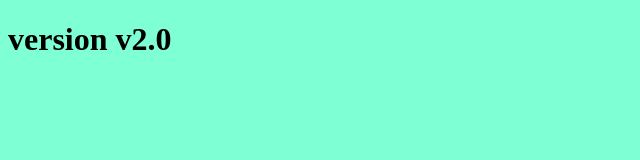
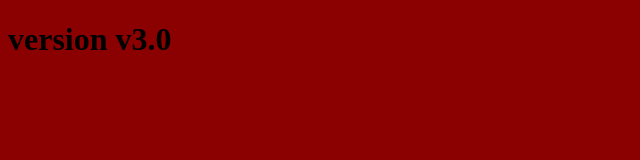
Before and after one commit to cloudnagendra98/k8sAKS, a plain HTML site: page deploy-sample/index.html in a window 1280 px wide. Shown: the whole page, without its empty margins (0-640 px from the left). Drawn offline with Linux system fonts and the light colour scheme.

Commit message:
Added darkred and v3.0 to index.html

```diff
--- a/deploy-sample/index.html
+++ b/deploy-sample/index.html
@@ -1,8 +1,8 @@
 <!DOCTYPE html>
 <html>
-<body style="background-color:aquamarine;">
+<body style="background-color:darkred;">
 
-<h1>version v2.0</h1>
+<h1>version v3.0</h1>
 
 
 </body>
```
